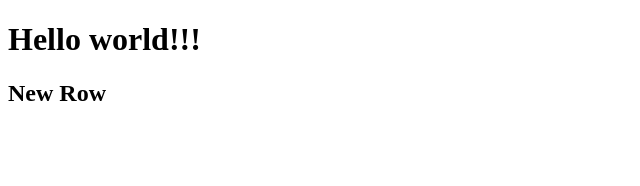
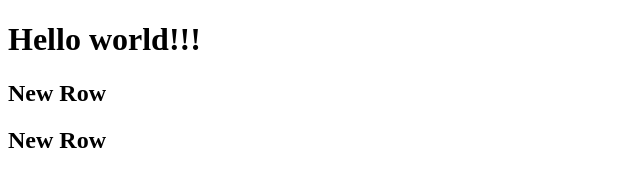
Before and after one commit to hagp55/githubactions, a plain HTML site: page index.html in a window 1280 px wide. Shown: the whole page, without its empty margins (0-640 px from the left). Drawn offline with Linux system fonts and the light colour scheme.

Commit message:
add new row for workflow

```diff
--- a/index.html
+++ b/index.html
@@ -8,5 +8,6 @@
 <body>
     <h1>Hello world!!!</h1>
     <h2>New Row</h2>
+    <h2>New Row</h2>
 </body>
 </html>
```
